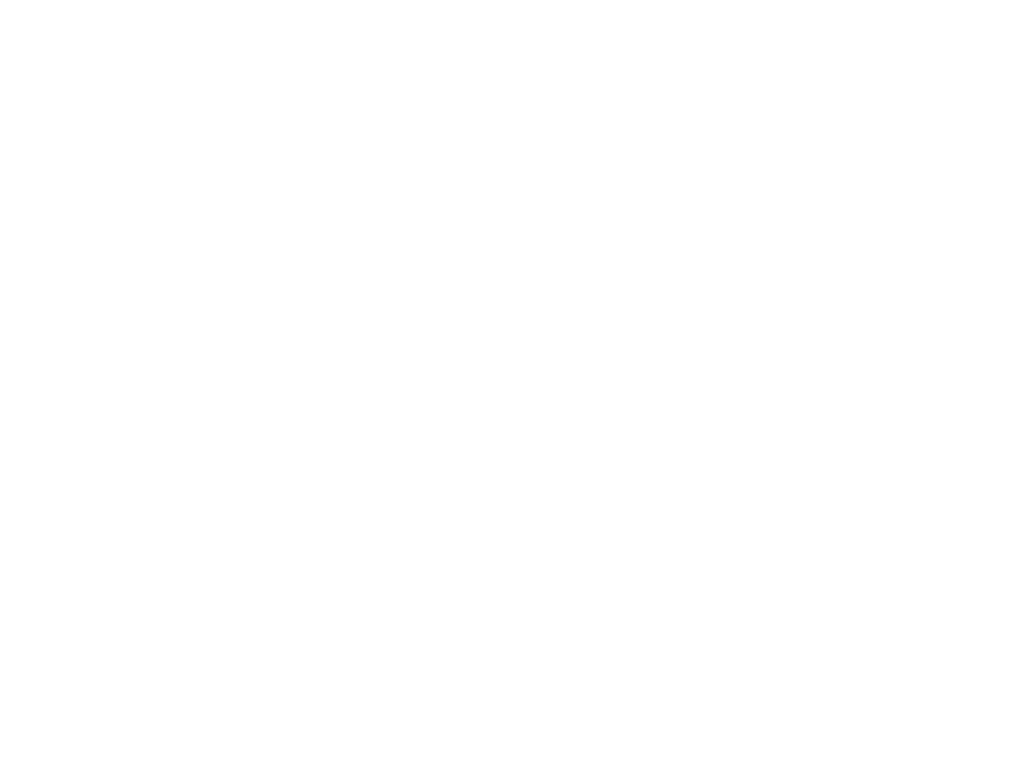
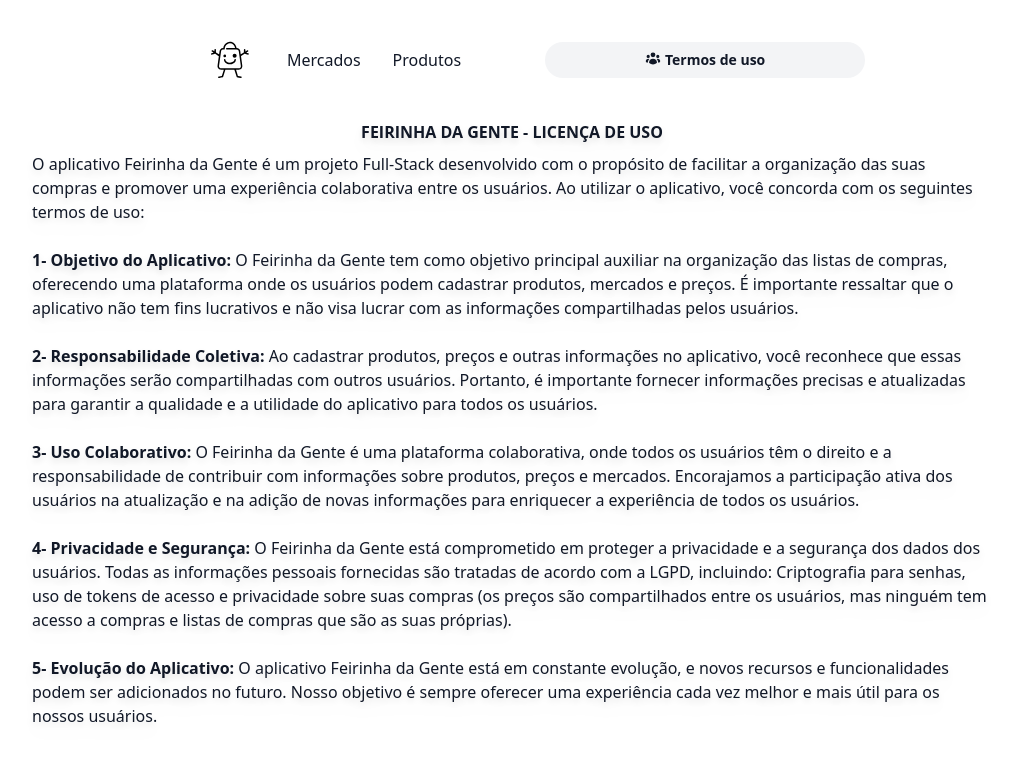
Before and after one commit to julioa-adl/feirinha, a React (Vite) app: page /termos in a window 1280 px wide. Before the commit this address had no page. Shown: the top 760 px of the page, without its empty margins (128-1145 px from the left). Built offline with nearby package versions, Linux system fonts and the light colour scheme.

Commit message:
termos de uso

```diff
--- a/src/App.tsx
+++ b/src/App.tsx
@@ -7,6 +7,7 @@ import Home from './pages/Feirinha/Home';
 import Products from './pages/Product/Products';
 import Markets from './pages/Market/Markets';
 import FeirinhaDetails from './pages/Feirinha/components/Feirinha-Details/FeirinhaDetails';
+import Termos from './pages/Termos/Termos';
 
 import PrivateRouter from './PrivateRouter';
 
@@ -34,6 +35,7 @@ const App = () => {
         <Routes>
           <Route path={"/login"} element = { <Login /> }/>
           <Route path={"/register"} element = { <Register /> }/>
+          <Route path={"/termos"} element = { <Termos /> }/>
           <Route element = { <PrivateRouter /> }>
             <Route path={"/"} element = { <Home /> }/>
             <Route path={"/feirinha/:id"} element = { <FeirinhaDetails /> }/>
--- a/src/pages/Market/Markets.tsx
+++ b/src/pages/Market/Markets.tsx
@@ -25,7 +25,7 @@ const Markets = () => {
 
   return(
     <div className="bg-white h-screen dark:bg-gray-900">
-      <div className='fixed top-0 z-30 md:relative bg-white dark:bg-gray-900 py-5 flex items-center w-full justify-center'>
+      <div className='fixed top-0 z-30 md:relative bg-white dark:bg-gray-900 p-5 flex items-center w-full justify-center'>
         <Navigator />
         <Search arrayToSearch={data} typeUse='mercados' setResultSearchState={setMySearch}/>
         <User />
--- a/src/pages/Product/Products.tsx
+++ b/src/pages/Product/Products.tsx
@@ -30,7 +30,7 @@ const Products = () => {
 
   return(
     <div className='bg-white h-screen dark:bg-gray-900'>
-      <div className='fixed top-0 z-30 md:relative bg-white dark:bg-gray-900 py-5 flex items-center w-full justify-center'>
+      <div className='fixed top-0 z-30 md:relative bg-white dark:bg-gray-900 p-5 flex items-center w-full justify-center'>
         <Navigator />
         <Search arrayToSearch={productsSort} typeUse='produtos' setResultSearchState={setMySearch}/>
         <User />
--- a/src/pages/Register.tsx
+++ b/src/pages/Register.tsx
@@ -1,5 +1,5 @@
 import { ChangeEvent, useContext, useEffect, useState } from 'react';
-import { useNavigate } from 'react-router-dom';
+import { Link, useNavigate } from 'react-router-dom';
 import logo from "../assets/feirinha-logo.png";
 import Loading from '../general-components/Loading';
 import ToggleTheme from "../general-components/ToggleTheame";
@@ -174,7 +174,7 @@ const Register = () => {
             type='checkbox'
             required
           />
-          <span className='dark:text-gray-100 text-sm'>Eu aceito os termos de uso</span>
+          <span className='dark:text-gray-100 text-sm'>Eu aceito os <Link to={'/termos'} className="font-bold cursor-pointer text-gray-900 hover:text-gray-100 dark:text-blue-400 dark:hover:text-blue-600">termos de uso</Link></span>
         </div>
 
         <button
--- /dev/null
+++ b/src/pages/Termos/Termos.tsx
@@ -0,0 +1,66 @@
+import { UserGroupIcon } from "@heroicons/react/20/solid";
+import MobileMenu from "../../general-components/MobileMenu";
+import Navigator from "../../general-components/Navigator";
+import logo from "../../assets/feirinha-logo.png";
+
+const Termos = () => {
+  return(
+    <div className="bg-white h-screen dark:bg-gray-900">
+        <div className='fixed top-0 z-30 md:relative bg-white dark:bg-gray-900 p-5 flex items-center gap-1 w-full justify-center'>
+            <Navigator />
+            <h1 className="rounded-full flex items-start md:justify-center gap-1 max-w-xs text-sm px-4 py-2 w-full bg-gray-100 dark:bg-gray-800 font-bold text-gray-900 dark:text-white">
+            <UserGroupIcon className="h-4" />
+            Termos de uso
+            </h1>
+        </div>
+        <div className="dark:text-gray-100 text-gray-900 text-center w-screem pt-20 pb-36 md:py-0 lg:h-4/5 md:px-40 px-5 overflow-auto flex
+        flex-col items-center gap-2 drop-shadow-lg">
+            <h1 className="w-full font-bold">FEIRINHA DA GENTE - LICENÇA DE USO</h1>
+            <p className="text-left md:text-md">
+                <p>O aplicativo Feirinha da Gente é um projeto Full-Stack desenvolvido com o propósito de facilitar a organização das suas compras e
+                    promover uma experiência colaborativa entre os usuários. Ao utilizar o aplicativo, você concorda com os seguintes termos de uso:
+                </p>
+                <br />
+                <ol>
+                    <li>
+                        <strong>1- Objetivo do Aplicativo:</strong> O Feirinha da Gente tem como objetivo principal auxiliar na organização das listas de compras, oferecendo uma plataforma onde os usuários podem cadastrar produtos, mercados e preços. É importante ressaltar que o aplicativo não tem fins lucrativos e não visa lucrar com as informações compartilhadas pelos usuários.
+                    </li>
+                <br />
+                    <li>
+                        <strong>2- Responsabilidade Coletiva:</strong> Ao cadastrar produtos, preços e outras informações no aplicativo, você reconhece que essas informações serão compartilhadas com outros usuários. Portanto, é importante fornecer informações precisas e atualizadas para garantir a qualidade e a utilidade do aplicativo para todos os usuários.
+                    </li>
+                <br />
+                    <li>
+                        <strong>3- Uso Colaborativo:</strong> O Feirinha da Gente é uma plataforma colaborativa, onde todos os usuários têm o direito e a responsabilidade de contribuir com informações sobre produtos, preços e mercados. Encorajamos a participação ativa dos usuários na atualização e na adição de novas informações para enriquecer a experiência de todos os usuários.
+                    </li>
+                <br />
+                    <li>
+                        <strong>4- Privacidade e Segurança:</strong> O Feirinha da Gente está comprometido em proteger a privacidade e a segurança dos dados dos usuários. Todas as informações pessoais fornecidas são tratadas de acordo com a LGPD, incluindo: Criptografia para senhas, uso de tokens de acesso e privacidade sobre suas compras (os preços são compartilhados entre os usuários, mas ninguém tem acesso a compras e listas de compras que são as suas próprias).
+                    </li>
+                <br />
+                    <li>
+                        <strong>5- Evolução do Aplicativo:</strong> O aplicativo Feirinha da Gente está em constante evolução, e novos recursos e funcionalidades podem ser adicionados no futuro. Nosso objetivo é sempre oferecer uma experiência cada vez melhor e mais útil para os nossos usuários.
+                    </li>
+                </ol>
+                <br />
+                <br />
+                <p>
+                Ao utilizar o aplicativo Feirinha da Gente, você concorda em cumprir estes termos de uso. Se tiver alguma dúvida ou preocupação sobre os termos de uso ou qualquer aspecto do aplicativo, entre em contato conosco. Agradecemos por fazer parte da comunidade Feirinha da Gente e esperamos que você aproveite a experiência de compras colaborativas.
+                </p>
+                <br />
+                <p className="text-center">Data de Vigência: 01-Nov-2023</p>
+                <br />
+                <p  className="text-center">Última Atualização: 16-Fev-2024</p>
+                <br />
+                <div className="w-full flex flex-col items-center">
+                    <img src={logo} alt='logo' className="w-24 dark:invert"/>
+                    <p className="font-bold text-sm dark:text-gray-200 text-gray-800 -ml-1">DA GENTE</p>
+                </div>
+            </p>
+        </div>
+        <MobileMenu />
+    </div>
+  )
+}
+
+export default Termos;
```
